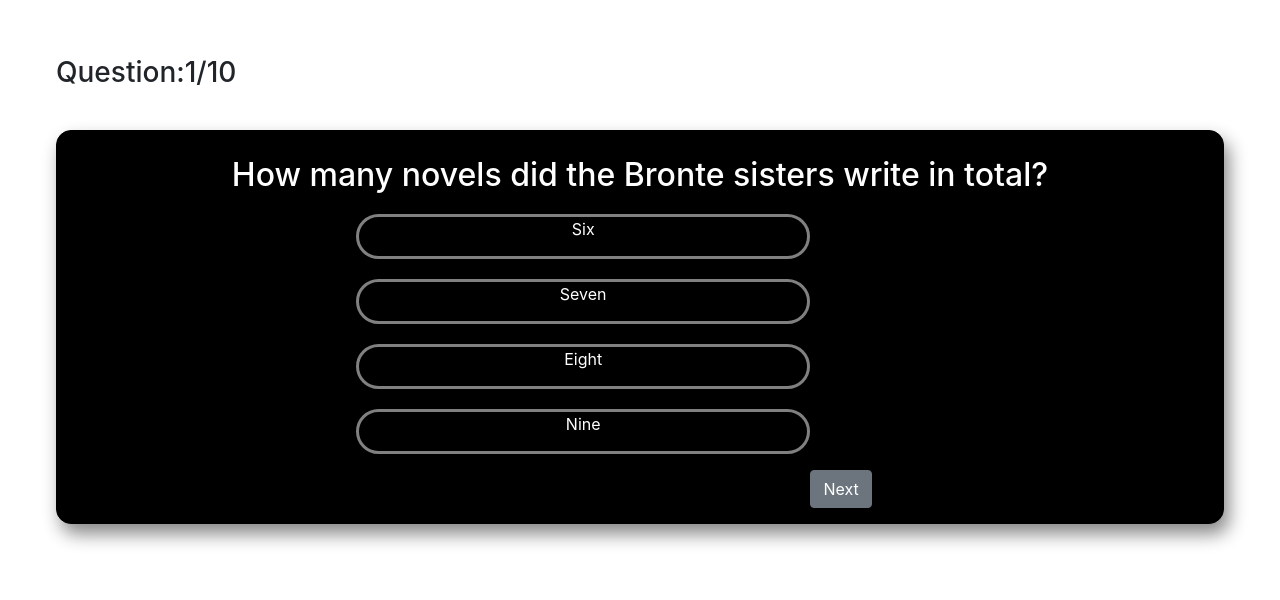
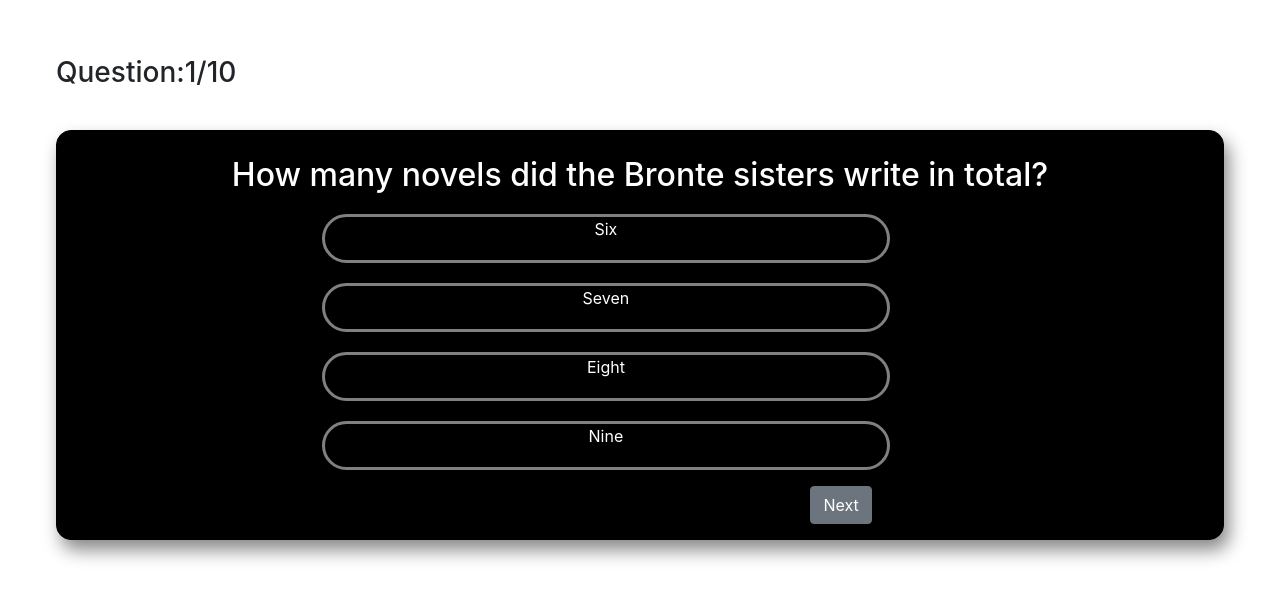
Before and after one commit to khinlei1998/Quiz_application, a Vue app: page / in a window 1280 px wide. Shown: the top 600 px of the page. Built offline with nearby package versions, Linux system fonts and the light colour scheme.

Commit message:
change ques2

```diff
--- a/src/App.vue
+++ b/src/App.vue
@@ -69,14 +69,14 @@ export default {
 
         {
             id: 2,
-          text: "Which is the India's largest and the oldest museum?",
+          text: "Which famous singer released a song called “Adore You”?",
 
           responses: [
-            { id: 5, text: "	Indian Museum, Kolkata", correct: true },
+            { id: 5, text: "Harry Styles", correct: true },
 
-            { id: 6, text: "National Museum, New Delhi", correct: false },
-            { id: 7, text: "Allahabad Museum", correct: false },
-            { id: 8, text: "Salar Jung Museum, Hyderabad", correct: false },
+            { id: 6, text: "Dua Lipa", correct: false },
+            { id: 7, text: "Halsey", correct: false },
+            { id: 8, text: "Shawn Mendes", correct: false },
           ],
         },
 
@@ -269,11 +269,11 @@ export default {
 
 p {
   border: 3px solid gray;
-  height: 45px;
-  width: 40%;
+  height: 49px;
+  width: 50%;
   border-radius: 25px;
   text-align: center;
-  margin-left: 25%;
+  margin-left:22%;
   margin-top: 20px;
   cursor: pointer;
 
```
